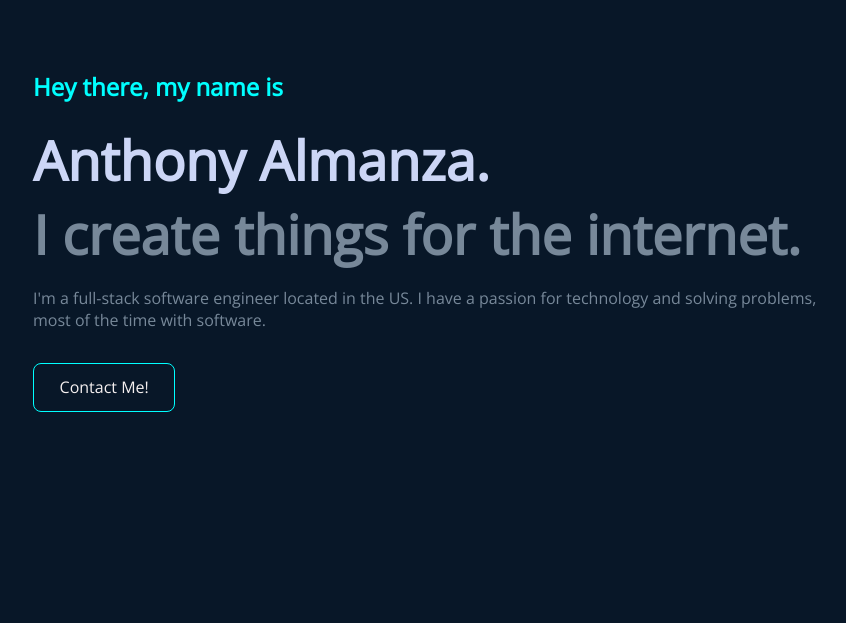
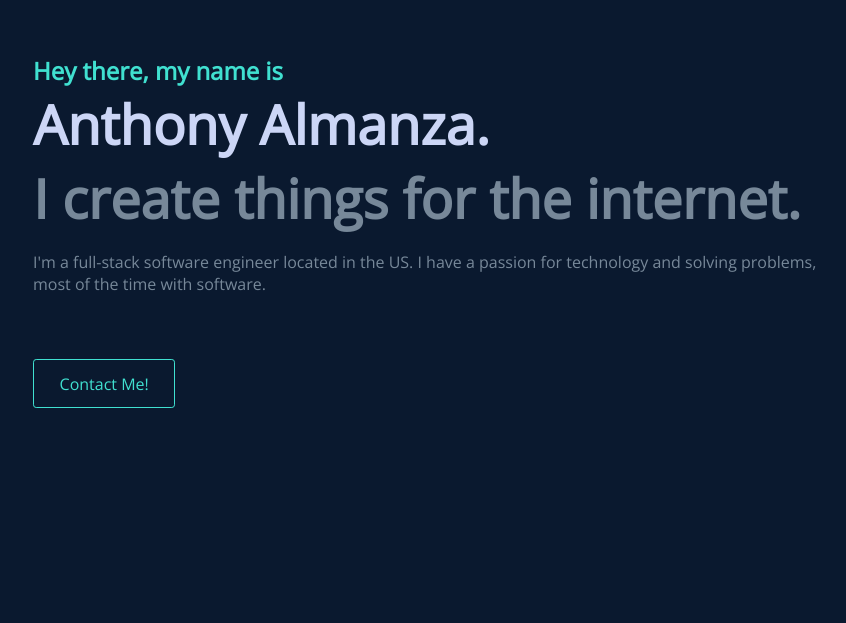
Before and after one commit to AnthonyAlmanza/My-Website, an Angular app: page / in a window 1280 px wide. Shown: the part 177-800 px from the top of the page, without its empty margins (207-1053 px from the left). Built offline with nearby package versions, Linux system fonts and the light colour scheme.

Commit message:
Changed colors

```diff
--- a/src/app/app.component.html
+++ b/src/app/app.component.html
@@ -1,6 +1,6 @@
 <div class="section-box" role="main">
   <section id="section-welcome">
-    <h2 class="header-medium text-glow">Hey there, my name is</h2>
+    <h2 class="header-medium no-margin text-glow">Hey there, my name is</h2>
     <h1 class="header-large no-margin">Anthony Almanza.</h1>
     <h2 class="header-large no-margin">I create things for the internet.</h2>
     <p>
--- a/src/app/app.component.scss
+++ b/src/app/app.component.scss
@@ -35,14 +35,15 @@ section {
 }
 
 #contact-me-div {
-  margin: 1rem 0 0 0;
+  margin: 3rem 0 0 0;
   padding: .8rem 1.6rem;
-  border: 1px solid aqua;
-  border-radius: .5rem;
+  border: 1px solid turquoise;
+  border-radius: .2rem;
   position: relative;
   overflow: hidden;
   z-index: 1;
   transition: color 150ms ease-in-out;
+  color: turquoise;
   &:after {
     content: '';
     position: absolute;
@@ -52,7 +53,7 @@ section {
     transform: translateX(-50%);
     width: 0;
     height: 100%;
-    background: aqua;
+    background: turquoise;
     z-index: -1;
     transition: width 150ms ease-in-out;
   }
--- a/src/styles.scss
+++ b/src/styles.scss
@@ -5,8 +5,8 @@ body, html{
   justify-content: center;
   align-items: center;
   font-family: 'Open Sans', sans-serif;
-  background-color: #081728;
-  color: #f5f0f0;
+  background-color: #0a192f;
+  color: #ccd6f6;
   scroll-behavior: smooth
 }
 
@@ -21,7 +21,7 @@ body, html{
 }
 .text-glow {
   text-decoration: none;
-  color: aqua;
+  color: turquoise;
 }
 p {
   color: lightslategray;
@@ -38,8 +38,8 @@ h2 {
 }
 a {
   text-decoration: none;
-  color: aqua;
+  color: turquoise;
 }
 a:hover{
-  color: white;
+  color: #ccd6f6;
 }
```
